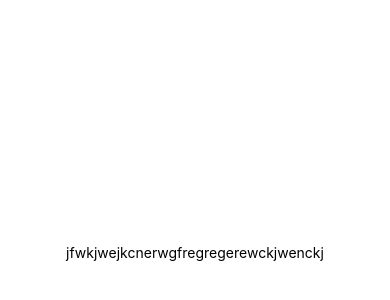
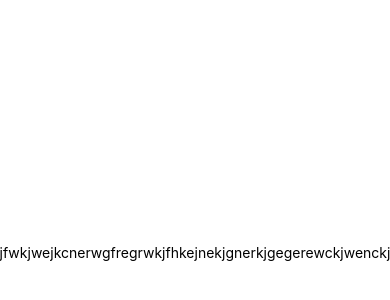
Before and after one commit to NICHHCIN/CITS3200-Team-8, a React Native app: screen / in a window 390 px wide. Shown: the part 170-470 px from the top of the page. Built offline with nearby package versions, Linux system fonts and the light colour scheme.

Commit message:
test changes

```diff
--- a/App.js
+++ b/App.js
@@ -4,7 +4,7 @@ import { StyleSheet, Text, View } from 'react-native';
 export default function App() {
   return (
     <View style={styles.container}>
-      <Text>jfwkjwejkcnerwgfregregerewckjwenckj</Text>
+      <Text>jfwkjwejkcnerwgfregrwkjfhkejnekjgnerkjgegerewckjwenckj</Text>
       <StatusBar style="auto" />
     </View>
   );
```
